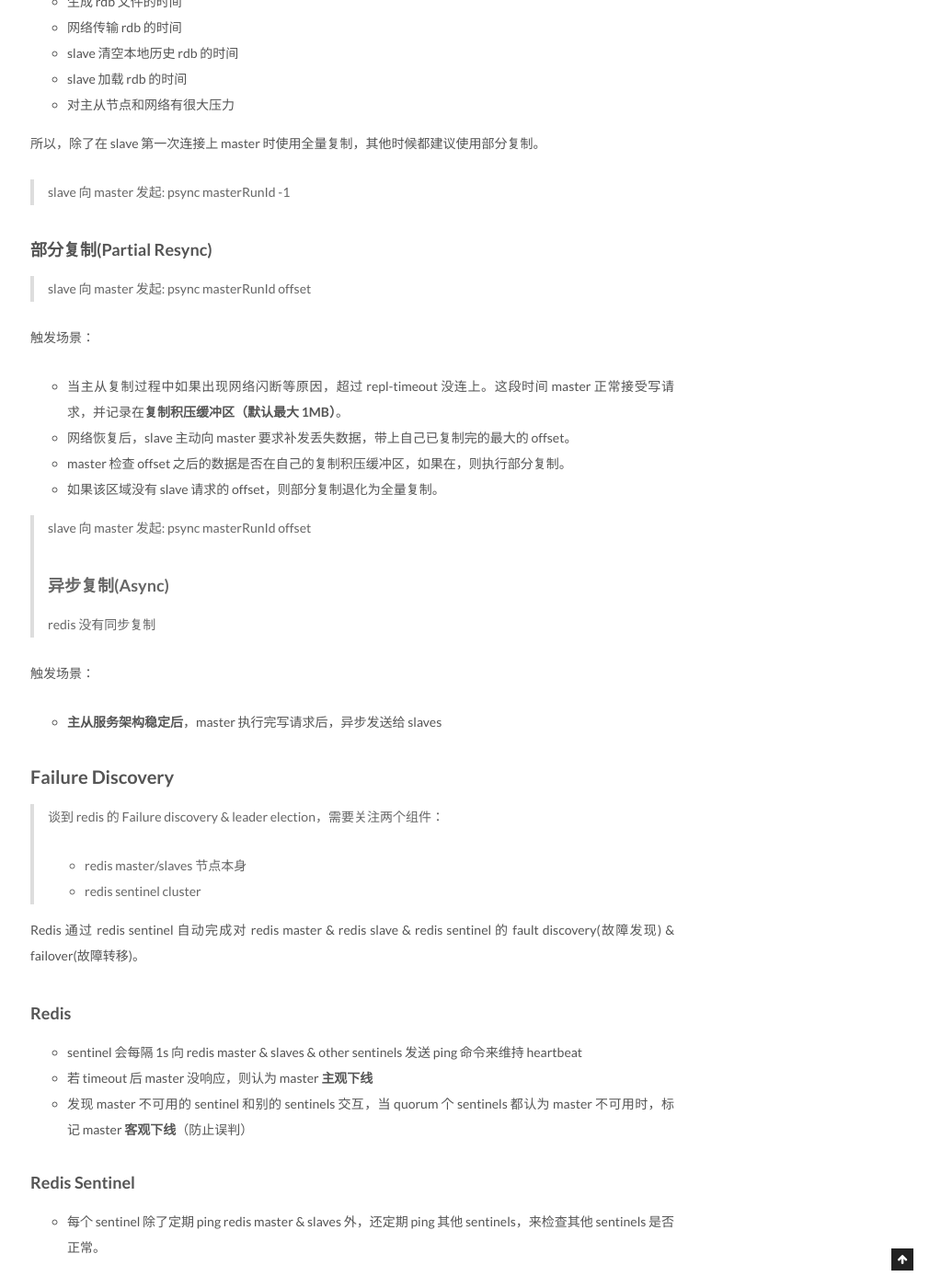
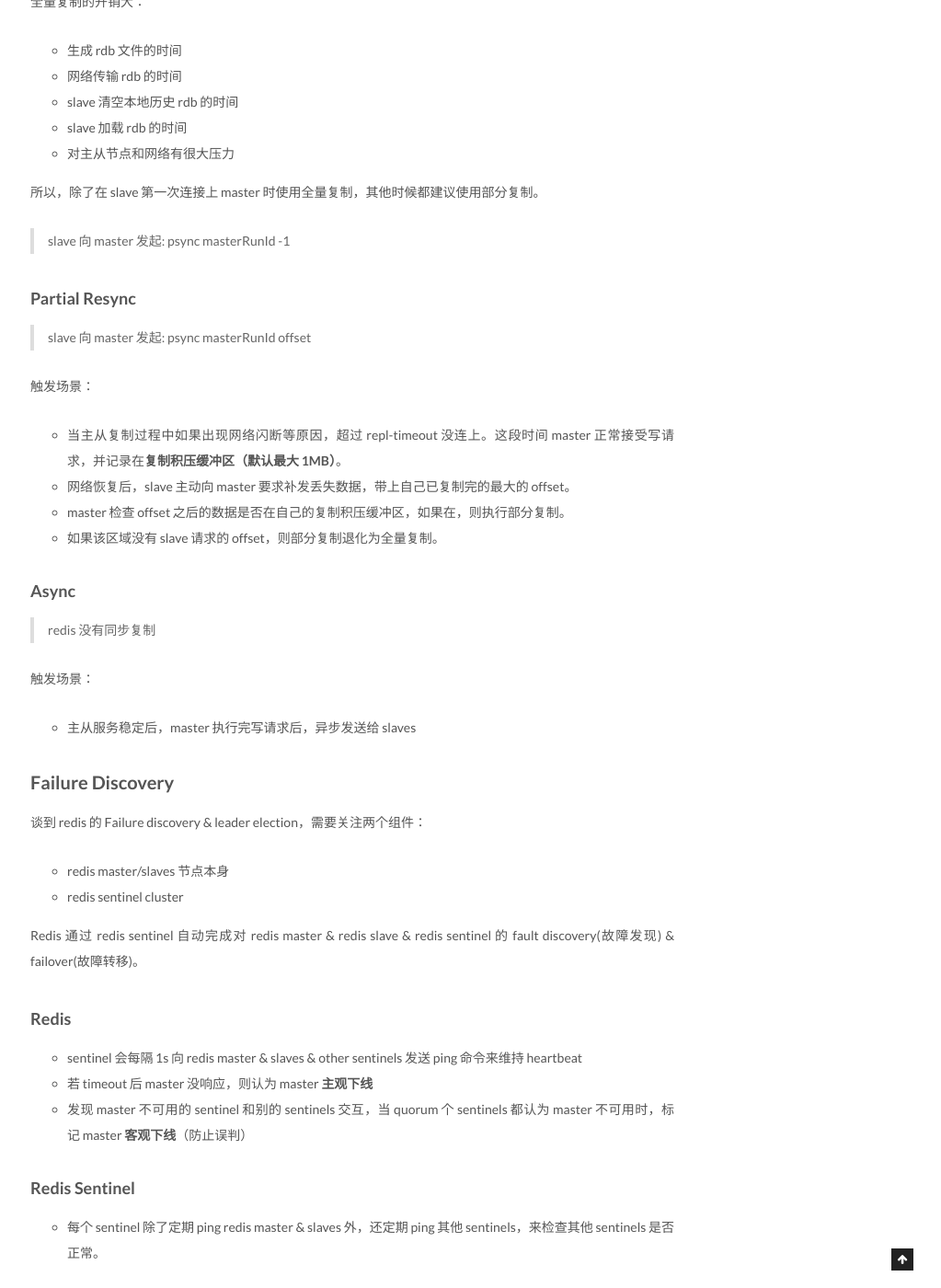
Before and after one commit to qimiguang/qimiguang.github.io, a Jekyll site: the page built from _posts/2018-07-20-Mainstream-Distributd-Storage-System-Comparison.md, in a window 1280 px wide and 1400 px high, scrolled down 10232 px. Shown: the whole window at 92% size, without its empty margins (257-1280 px from the left). Built offline with Jekyll 4.4.1, drawn with Linux system fonts in a browser that asks for light colours; comment, search, counter and statistics services are not loaded; some of the changed text lies outside the part shown.

Commit message:
distributed system

```diff
--- a/_posts/2018-07-20-Mainstream-Distributd-Storage-System-Comparison.md
+++ b/_posts/2018-07-20-Mainstream-Distributd-Storage-System-Comparison.md
@@ -241,11 +241,13 @@
 > master-slave async replication，master 写成功后直接返回 client success，不会等待 slaves ack。如果 slaves  network fault/ crash/ latency 等原因，master 会继续接受 write，可能造成**数据不一致性**问题。
 
 复制数据分为：
-* 全量复制
-* 部分复制
+* 全量复制(Full Resync)
+* 部分复制(Partial Resync)
 * 异步复制
 
-### 全量复制(Full Resync)
+### Full Resync
+> slave 向 master 发起: psync masterRunId -1
+
 触发场景：
 * slave 第一次 slaveof master 时
 * slave 与 master 的数据差距过大到无法使用**复制积压缓冲区**中的 backlog 时
@@ -263,7 +265,7 @@
 
 > slave 向 master 发起: psync masterRunId -1
 
-### 部分复制(Partial Resync)
+### Partial Resync
 > slave 向 master 发起: psync masterRunId offset
 
 触发场景：
@@ -272,15 +274,14 @@
 * master 检查 offset 之后的数据是否在自己的复制积压缓冲区，如果在，则执行部分复制。
 * 如果该区域没有 slave 请求的 offset，则部分复制退化为全量复制。
 
-> slave 向 master 发起: psync masterRunId offset
-### 异步复制(Async)
+### Async
 > redis 没有同步复制
 
 触发场景：
-* **主从服务架构稳定后**，master 执行完写请求后，异步发送给 slaves
+* 主从服务稳定后，master 执行完写请求后，异步发送给 slaves
 
 ## Failure Discovery
-> 谈到 redis 的 Failure discovery & leader election，需要关注两个组件：
+谈到 redis 的 Failure discovery & leader election，需要关注两个组件：
 * redis master/slaves 节点本身
 * redis sentinel cluster
 
```
